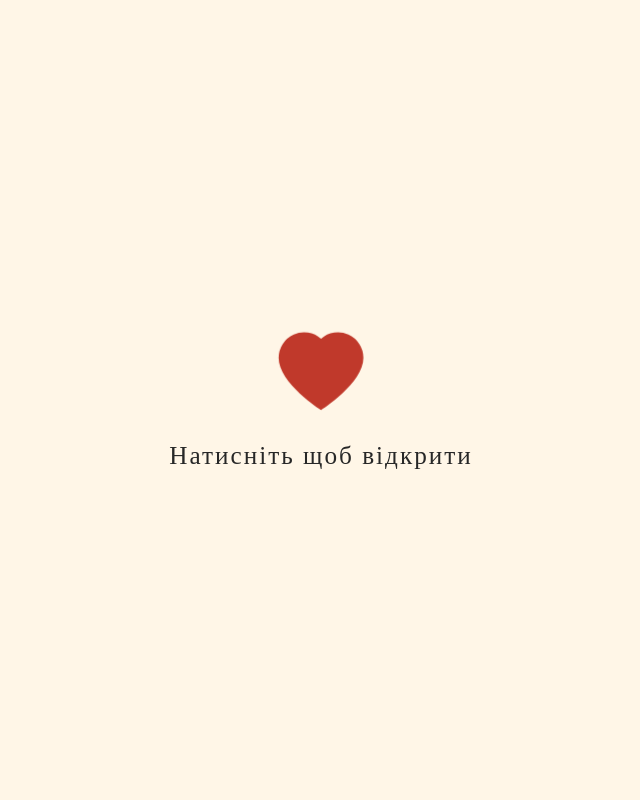
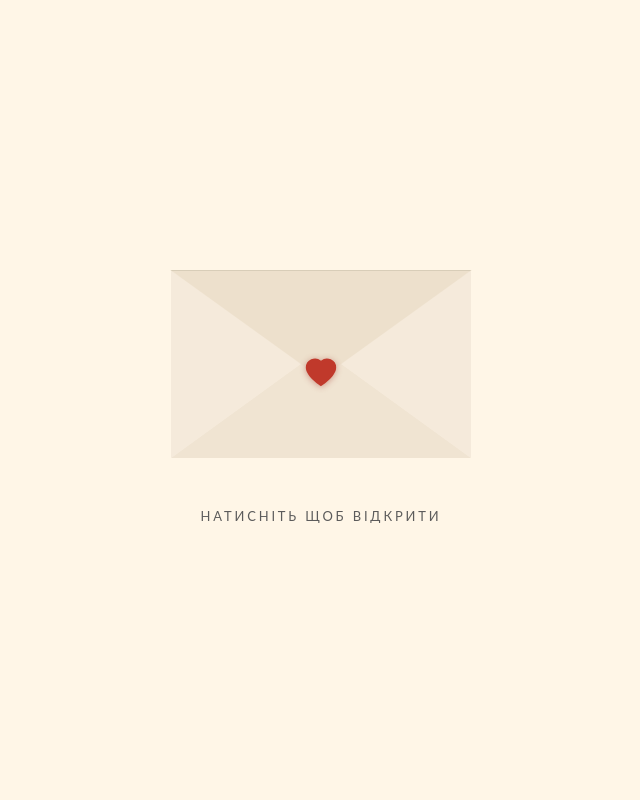
Before and after one commit to dariasemenii/wedding-invitation, a React (Vite) app: page / in a window 1280 px wide. Shown: the top 800 px of the page, without its empty margins (319-959 px from the left). Built offline with nearby package versions, Linux system fonts and the light colour scheme.

Commit message:
Redesign SplashScreen: implement envelope animation, update styles and logic for improved interactivity and presentation

```diff
--- a/src/components/SplashScreen.css
+++ b/src/components/SplashScreen.css
@@ -1,83 +1,176 @@
+/* ── Splash overlay ────────────────────────────────────── */
 .splash {
   position: fixed;
   inset: 0;
   z-index: 100;
   display: flex;
+  flex-direction: column;
   align-items: center;
   justify-content: center;
+  gap: 2.5rem;
   background-color: var(--color-bg);
   cursor: pointer;
   user-select: none;
   touch-action: manipulation;
 }
 
-.splash--exiting {
-  animation: splashSlideOut 0.7s ease-in-out forwards;
+.splash--exit {
+  animation: splashSlideOut 0.5s ease-in-out 2.1s both;
 }
 
-.splash__content {
+@keyframes splashSlideOut {
+  to { opacity: 0; transform: translateY(-100%); }
+}
+
+/* ── Envelope shell ────────────────────────────────────── */
+.envelope {
+  width: min(300px, 78vw);
+  aspect-ratio: 1.6;
+  position: relative;
+  perspective: 900px;
+  animation: envFadeIn 0.9s ease both;
+}
+
+@keyframes envFadeIn {
+  from { opacity: 0; transform: translateY(16px); }
+  to   { opacity: 1; transform: translateY(0); }
+}
+
+/* Envelope body */
+.envelope::before {
+  content: '';
+  position: absolute;
+  inset: 0;
+  background: #fef5e8;
+  border: 1.5px solid #d8cdb8;
+  border-radius: 3px;
+  z-index: 1;
+}
+
+/* ── Static fold triangles ─────────────────────────────── */
+.envelope__fold-left {
+  position: absolute;
+  top: 0; left: 0;
+  width: 52%;
+  height: 100%;
+  background: #f5eadb;
+  clip-path: polygon(0 0, 100% 50%, 0 100%);
+  z-index: 2;
+}
+
+.envelope__fold-right {
+  position: absolute;
+  top: 0; right: 0;
+  width: 52%;
+  height: 100%;
+  background: #f5eadb;
+  clip-path: polygon(100% 0, 0 50%, 100% 100%);
+  z-index: 2;
+}
+
+.envelope__fold-bottom {
+  position: absolute;
+  bottom: 0; left: 0; right: 0;
+  height: 58%;
+  background: #f0e4d2;
+  clip-path: polygon(0 100%, 50% 0%, 100% 100%);
+  z-index: 2;
+}
+
+/* ── Top flap ──────────────────────────────────────────── */
+.envelope__flap {
+  position: absolute;
+  top: -1px; left: -1px; right: -1px;
+  height: 58%;
+  background: #ede0cc;
+  border: 1.5px solid #d8cdb8;
+  clip-path: polygon(0 0, 100% 0, 50% 100%);
+  transform-origin: top center;
+  transform-style: preserve-3d;
+  backface-visibility: hidden;
+  transition: transform 0.7s cubic-bezier(0.4, 0, 0.2, 1);
+  z-index: 3;
+}
+
+.envelope--open .envelope__flap {
+  transform: rotateX(-180deg);
+}
+
+
+/* ── Wax seal ──────────────────────────────────────────── */
+.envelope__seal {
+  position: absolute;
+  top: 50%;
+  left: 50%;
+  transform: translate(-50%, -20%);
+  display: flex;
+  align-items: center;
+  justify-content: center;
+  z-index: 5;
+  transition: opacity 0.25s ease;
+}
+
+.envelope__seal svg {
+  width: 1.8rem;
+  height: 1.7rem;
+  filter: drop-shadow(0 1px 3px rgba(155, 35, 24, 0.4));
+}
+
+.envelope--open .envelope__seal {
+  opacity: 0;
+}
+
+/* ── Letter card ───────────────────────────────────────── */
+.envelope__letter {
+  position: absolute;
+  left: 8%; right: 8%;
+  bottom: 6%;
+  height: 72%;
+  background: #fffdf8;
+  border-radius: 2px;
+  box-shadow: 0 2px 10px rgba(0, 0, 0, 0.08);
   display: flex;
   flex-direction: column;
   align-items: center;
-  gap: 1.5rem;
-  animation: splashFadeIn 1s ease both;
+  justify-content: center;
+  gap: 0.4rem;
+  z-index: 4;
+  opacity: 0;
+  transform: translateY(10%);
+  transition:
+    transform 0.65s cubic-bezier(0.34, 1.4, 0.64, 1) 0.4s,
+    opacity   0.4s ease 0.4s;
 }
 
-.splash__heart {
-  width: 5rem;
-  height: 4.7rem;
-  animation: heartbeat 1.2s ease-in-out infinite;
-  will-change: transform;
+.envelope--open .envelope__letter {
+  opacity: 1;
+  transform: translateY(-88%);
 }
 
-.splash__prompt {
-  font-family: 'Cormorant Garamond', serif;
-  font-size: clamp(1.1rem, 4vw, 1.4rem);
-  letter-spacing: 0.08em;
-  color: var(--color-text);
+.envelope__names {
+  font-family: var(--font-heading);
+  font-size: clamp(0.95rem, 4vw, 1.15rem);
+  font-weight: 600;
+  font-style: italic;
+  letter-spacing: 0.04em;
+  color: #3d2e1e;
   margin: 0;
-  animation: splashFadeIn 1s ease 0.6s both;
+  line-height: 1.5;
+  text-align: center;
 }
 
-/* ── Keyframes ─────────────────────────────────────────── */
-
-@keyframes heartbeat {
-  0%,
-  100% {
-    transform: scale(1);
-  }
-  14% {
-    transform: scale(1.25);
-  }
-  28% {
-    transform: scale(1);
-  }
-  42% {
-    transform: scale(1.18);
-  }
-  70% {
-    transform: scale(1);
-  }
+/* ── Hint text ─────────────────────────────────────────── */
+.splash__prompt {
+  font-family: var(--font-body);
+  font-size: 0.72rem;
+  letter-spacing: 0.22em;
+  text-transform: uppercase;
+  color: var(--color-text-light);
+  margin: 0;
+  animation: hintPulse 2s ease-in-out infinite;
 }
 
-@keyframes splashFadeIn {
-  from {
-    opacity: 0;
-    transform: translateY(12px);
-  }
-  to {
-    opacity: 1;
-    transform: translateY(0);
-  }
+@keyframes hintPulse {
+  0%, 100% { opacity: 0.5; }
+  50%       { opacity: 1; }
 }
-
-@keyframes splashSlideOut {
-  from {
-    opacity: 1;
-    transform: translateY(0);
-  }
-  to {
-    opacity: 0;
-    transform: translateY(-100%);
-  }
-}
--- a/src/components/SplashScreen.jsx
+++ b/src/components/SplashScreen.jsx
@@ -2,25 +2,44 @@ import { useState } from 'react'
 import './SplashScreen.css'
 
 function SplashScreen({ onDismiss }) {
-  const [exiting, setExiting] = useState(false)
+  const [opening, setOpening] = useState(false)
 
   function handleClick() {
-    if (exiting) return
-    setExiting(true)
-    setTimeout(onDismiss, 700)
+    if (opening) return
+    setOpening(true)
+    setTimeout(onDismiss, 2600)
   }
 
   return (
     <div
-      className={`splash${exiting ? ' splash--exiting' : ''}`}
+      className={`splash${opening ? ' splash--exit' : ''}`}
       onClick={handleClick}
     >
-      <div className="splash__content">
-        <svg className="splash__heart" aria-hidden="true" viewBox="0 0 32 30" fill="none">
-          <path d="M16 28C16 28 1 18.5 1 9.5a9 9 0 0 1 15-6.7A9 9 0 0 1 31 9.5C31 18.5 16 28 16 28z" fill="#c0392b"/>
-        </svg>
-        <p className="splash__prompt">Натисніть щоб відкрити</p>
+      <div className={`envelope${opening ? ' envelope--open' : ''}`}>
+
+        {/* Letter that rises out */}
+        <div className="envelope__letter">
+          <p className="envelope__names">Вас запрошено<br />на весілля</p>
+        </div>
+
+        {/* Static fold triangles */}
+        <div className="envelope__fold-left" />
+        <div className="envelope__fold-right" />
+        <div className="envelope__fold-bottom" />
+
+        {/* Animated top flap */}
+        <div className="envelope__flap" />
+
+        {/* Wax seal heart */}
+        <div className="envelope__seal">
+          <svg viewBox="0 0 32 30" fill="none" aria-hidden="true">
+            <path d="M16 28C16 28 1 18.5 1 9.5a9 9 0 0 1 15-6.7A9 9 0 0 1 31 9.5C31 18.5 16 28 16 28z" fill="#c0392b"/>
+          </svg>
+        </div>
+
       </div>
+
+      {!opening && <p className="splash__prompt">Натисніть щоб відкрити</p>}
     </div>
   )
 }
```
